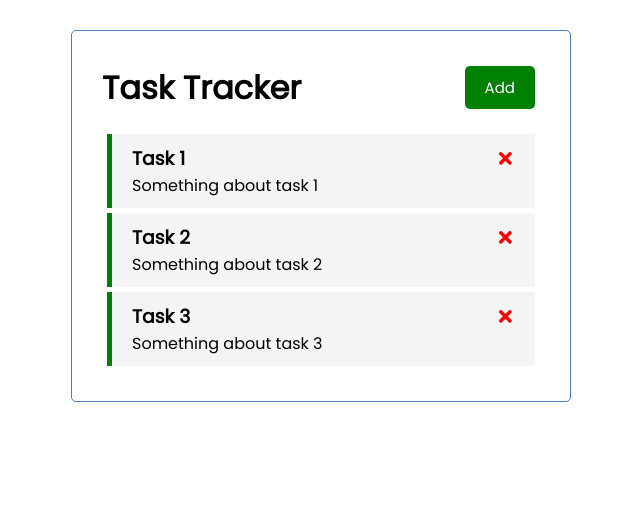
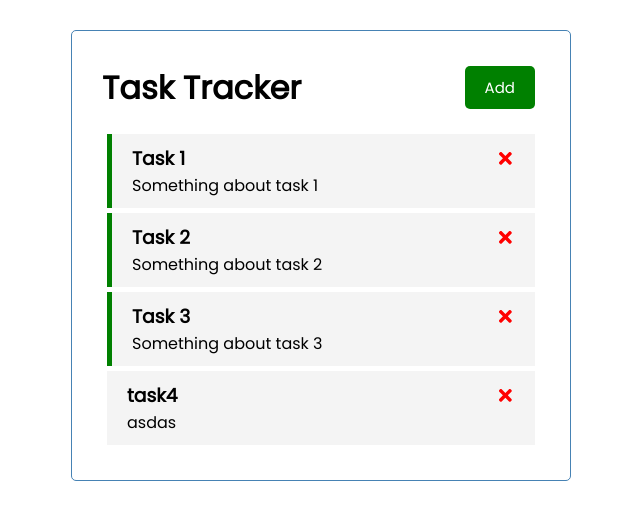
Before and after one commit to hardeylim/react-crash-course, a React (Create React App) app: page / in a window 1280 px wide. Shown: the top 520 px of the page, without its empty margins (319-959 px from the left). Built offline with nearby package versions, Linux system fonts and the light colour scheme; data requests are answered from the project's data file.

Commit message:
Adds getting from api

```diff
--- /dev/null
+++ b/db.json
@@ -0,0 +1,45 @@
+{
+  "posts": [
+    {
+      "id": 1,
+      "title": "json-server",
+      "author": "typicode"
+    }
+  ],
+  "comments": [
+    {
+      "id": 1,
+      "body": "some comment",
+      "postId": 1
+    }
+  ],
+  "profile": {
+    "name": "typicode"
+  },
+  "tasks": [
+    {
+      "id": "1",
+      "name": "Task 1",
+      "description": "Something about task 1",
+      "reminder": "true"
+    },
+    {
+      "id": "2",
+      "name": "Task 2",
+      "description": "Something about task 2",
+      "reminder": "true"
+    },
+    {
+      "id": "3",
+      "name": "Task 3",
+      "description": "Something about task 3",
+      "reminder": "true"
+    },
+    {
+      "name": "task4 ",
+      "description": "asdas",
+      "reminder": false,
+      "id": "Oqkx4K3"
+    }
+  ]
+}
--- a/package.json
+++ b/package.json
@@ -17,7 +17,8 @@
     "start": "react-scripts start",
     "build": "react-scripts build",
     "test": "react-scripts test",
-    "eject": "react-scripts eject"
+    "eject": "react-scripts eject",
+    "server": "json-server --watch db.json --port 5000"
   },
   "eslintConfig": {
     "extends": [
--- a/src/App.js
+++ b/src/App.js
@@ -1,46 +1,64 @@
 import './App.css';
 import Header from "./components/Header";
 import Tasks from "./components/Tasks";
-import {useState} from "react";
+import {useEffect, useState} from "react";
 import AddTask from "./components/AddTask";
 
 function App() {
     const [formVisible, setFormVisible] = useState(false)
     const [tasks, setTasks] = useState([
-        {
-            id: 1,
-            name: 'Task 1',
-            description: 'Something about task 1',
-            reminder: true
-        }, {
-            id: 2,
-            name: 'Task 2',
-            description: 'Something about task 2',
-            reminder: true
-        }, {
-            id: 3,
-            name: 'Task 3',
-            description: 'Something about task 3',
-            reminder: true
-        }
+
     ])
 
-    const addTask = (task) => {
+    useEffect(() => {
+        const getTasks = async () => {
+            const tasksFromServer = await fetchTasks()
+            setTasks(tasksFromServer)
+        }
+
+        getTasks()
+
+    }, []);
+
+
+    const fetchTasks = async () => {
+        const res = await fetch('http://localhost:5000/tasks')
+        const data = await res.json()
+
+        console.log(data)
+
+        return data
+    }
+
+    const addTask = async (task) => {
         console.log('On Add', task)
         // const keys = tasks.map((task) => task.id)
         // const sortedKeys = keys.sort((a, b) => a - b)
         // const maxKey = sortedKeys[sortedKeys.length-1]
 
-        const maxKey = tasks.map((task) => task.id)
-                            .sort((a, b) => a - b)[tasks.length-1]
+        // const maxKey = tasks.map((task) => task.id)
+        //                     .sort((a, b) => a - b)[tasks.length-1]
+        //
+        // const newTask = {id: maxKey+1, ...task,}
+        //
+        // setTasks([...tasks, newTask])
 
-        const newTask = {id: maxKey+1, ...task,}
+        const res = await fetch('http://localhost:5000/tasks',
+            {method: 'POST',
+                headers: {
+                    'Content-type': 'application/json'
+                },
+                body: JSON.stringify(task)
+            })
 
-        setTasks([...tasks, newTask])
+        setTasks([...tasks, await res.json()])
+
     }
 
-    const deleteTask = (id) => {
+    const deleteTask = async (id) => {
         console.log('On Delete', id)
+        await fetch(`http://localhost:5000/tasks/${id}`,
+            {method: 'DELETE'})
         setTasks(tasks.filter(
             (task) =>
                 task.id !== id
```
